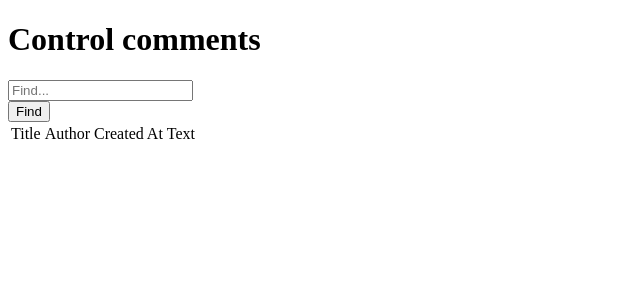
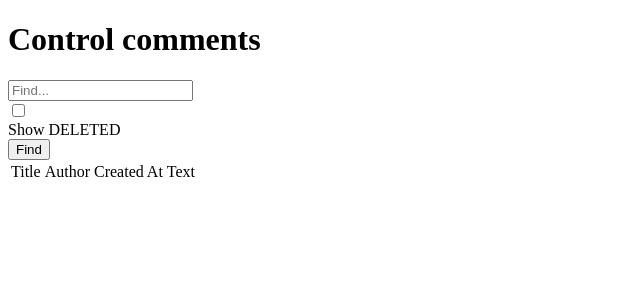
Before and after one commit to GrytsenkoAndrey/sksymfony, a Symfony app: template templates/admin/comments/index.html.twig in a window 1280 px wide. Shown: the part 134-434 px from the top of the page, without its empty margins (0-640 px from the left). Run offline with Twig, Linux system fonts and the light colour scheme; the template is opened without the code that fills it, so the values that code supplies are empty; some libraries are stand-ins or nearby versions.

Commit message:
Add filter (checkbox) showDeleted 2022-07-04

```diff
--- a/src/Controller/Admin/CommentsController.php
+++ b/src/Controller/Admin/CommentsController.php
@@ -15,7 +15,10 @@ class CommentsController extends AbstractController
     */
     public function index(Request $request, CommentRepository $commentRepository): Response
     {
-        $comments = $commentRepository->findAllWithSearch($request->query->get('q'));
+        $comments = $commentRepository->findAllWithSearch(
+            $request->query->get('q'),
+            $request->query->has('showDeleted')
+        );
 
         return $this->render('admin/comments/index.html.twig', [
             'comments' => $comments
--- a/templates/admin/comments/index.html.twig
+++ b/templates/admin/comments/index.html.twig
@@ -4,15 +4,27 @@
 
 {% block body %}
     {% block content %}
-
-        <div class="col-sm-12">
+        <div>
             <h1>Control comments</h1>
             <form action="">
-                <div class="input-group mb-3">
-                    <input type="text" name="q" class="form-control" placeholder="Find..." value="{{ app.request.get('q') }}">
+                <div class="mb-4">
+                    <input type="text"
+                           name="q"
+                           class="block mb-2 text-sm font-medium text-gray-900 dark:text-gray-300"
+                           placeholder="Find..." value="{{ app.request.query.get('q') }}">
+                </div>
+                <div class="flex items-start mb-6">
+                    <div class="flex items-center h-5">
+                        <input id="showDeleted"
+                               name="showDeleted"
+                               type="checkbox"
+                               {% if app.request.query.has('showDeleted') %} checked {% endif %}
+                               class="w-4 h-4 border border-gray-300 rounded bg-gray-50 focus:ring-3 focus:ring-blue-300 dark:bg-gray-700 dark:border-gray-600 dark:focus:ring-blue-600 dark:ring-offset-gray-800">
+                    </div>
+                    <label for="showDeleted" class="ml-2 text-sm font-medium text-gray-900 dark:text-gray-300">Show DELETED</label>
                 </div>
                 <div class="input-group-append">
-                    <button type="submit" class="btn btn-outlin-secondary"><i class="fa fa-question"></i>Find</button>
+                    <button type="submit" class="btn btn-outline-secondary"><i class="fa fa-question"></i>Find</button>
                 </div>
             </form>
         </div>
```
Also changed, not shown: src/Repository/CommentRepository.php (+7 -1 lines).
